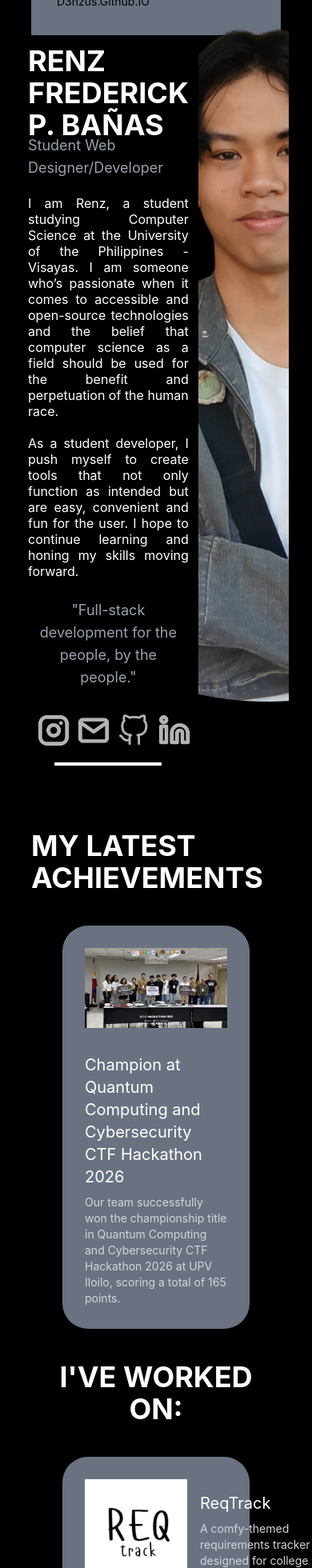
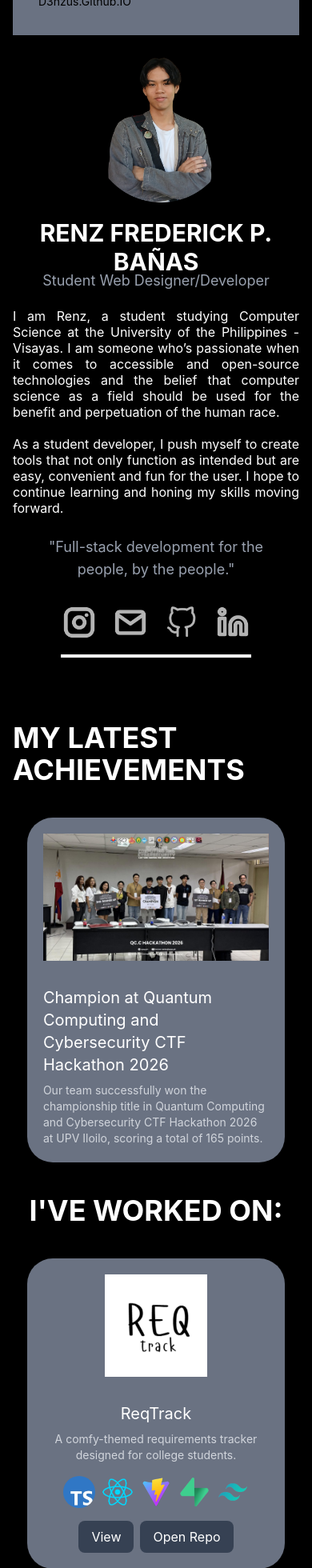
Before and after one commit to d3nzus/d3nzus.github.io, a React (Vite) app: page / in a window 390 px wide. Shown: the part 40-2000 px from the top of the page at 80% size. Built offline with nearby package versions, Linux system fonts and the light colour scheme.

Commit message:
feat: mobile responsiveness to block and cards

```diff
--- a/src/blocks/IntroBlock.tsx
+++ b/src/blocks/IntroBlock.tsx
@@ -3,21 +3,26 @@ import Socials from "../components/Socials";
 
 function IntroBlock() {
   return (
-    <div className="container mx-auto -top-20 relative">
-      {/* This div covers all content*/}
-      <div className="my-4 flex flex-row gap-4">
-        {/* This div covers all content except image, so that it renders seperately in the flex display*/}
-        <div className="-mx-1 flex flex-col top-20 relative">
-          <h1 className="text-4xl
-           font-bold text-white -my-1 ">
+    <div className="container mx-auto relative">
+
+      <div className="my-4 flex flex-col md:flex-row-reverse gap-6 items-center md:items-start">
+
+        <img
+          src="/image.png"
+          alt="Picture"
+          className="w-40 sm:w-56 md:w-2/5 h-auto z-0 shrink-0 relative object-cover pointer-events-none"
+        />
+
+        <div className="flex flex-col relative w-full md:w-3/5">
+          <h1 className="text-3xl sm:text-4xl md:text-5xl font-bold text-white -my-1 text-center md:text-left">
             RENZ FREDERICK P. BAÑAS
           </h1>
-          <p className="text-lg text-gray-400 -my-1">
+          <p className="text-lg text-gray-400 -my-1 text-center md:text-left">
             Student Web Designer/Developer
           </p>
           <br />
 
-          <p className="text-md text-white text-justify w-full wrap-anywhere h-fit leading-5">
+          <div className="text-md text-white text-justify w-full wrap-anywhere h-fit leading-5">
             I am Renz, a student studying Computer Science at the University of
             the Philippines - Visayas. I am someone who’s passionate when it
             comes to accessible and open-source technologies and the belief that
@@ -33,15 +38,11 @@ function IntroBlock() {
             </p>
             <Socials />
             <Line />
-          </p>
           </div>
-          <img
-            src="/image.png"
-            alt="Picture"
-            className="w-8/22 h-auto z-0 shrink-0 relative object-cover pointer-events-none"
-          />
         </div>
+
       </div>
+    </div>
   );
 }
 
--- a/src/components/AchievementCard.tsx
+++ b/src/components/AchievementCard.tsx
@@ -1,6 +1,6 @@
 function AchievementCard() {
   return (
-    <div className="bg-gray-500 rounded-4xl w-3/4 h-fit mx-auto p-7 my-10 flex flex-col gap-4 align-middle justify-center">
+    <div className="bg-gray-500 rounded-4xl w-[90%] sm:w-3/4 h-fit mx-auto p-5 sm:p-7 my-10 flex flex-col gap-4 align-middle justify-center">
       <img src="/achievement-images/Achievement1.png" alt="achievement" className="h-1/2 w-fill object-fill" />
       <div className="flex flex-col align-baseline w-full">
         <h1 className="text-xl text-white mt-4 text-left">Champion at Quantum Computing and Cybersecurity CTF Hackathon 2026 </h1>
--- a/src/components/ProjectCard.tsx
+++ b/src/components/ProjectCard.tsx
@@ -2,20 +2,21 @@ import Project from "../types";
 
 function ProjectCard({ project }: { project: Project }) {
   return (
-    <div className="bg-gray-500 rounded-4xl w-3/4 h-fit mx-auto p-7 my-10 flex align-baseline justify-start gap-4">
+    <div className="bg-gray-500 rounded-4xl w-[90%] sm:w-3/4 h-fit mx-auto p-5 sm:p-7 my-10 flex flex-col sm:flex-row items-center sm:items-start justify-start gap-4">
       <img
         src={project.image}
         alt={project.name}
-        className="h-32 w-32 object-fill"
+        className="h-32 w-32 shrink-0 object-fill"
       />
-      <div className="flex flex-col align-baseline w-full">
-        <h1 className="text-xl text-white mt-4 text-left">{project.name}</h1>
-        <p className="text-sm text-gray-300 mt-2 text-left">
+      <div className="flex flex-col w-full">
+        <h1 className="text-xl text-white mt-4 text-center sm:text-left">
+          {project.name}
+        </h1>
+        <p className="text-sm text-gray-300 mt-2 text-center sm:text-left">
           {project.description}
         </p>
 
-        {/* This div contains tags */}
-        <div className="flex mt-4 mr-auto flex-wrap">
+        <div className="flex mt-4 justify-center sm:justify-start sm:mr-auto flex-wrap gap-2">
           {project.tags.map((tag, index) => (
             <img
               key={index}
@@ -26,8 +27,7 @@ function ProjectCard({ project }: { project: Project }) {
           ))}
         </div>
 
-        {/* This div contains buttons and tags */}
-        <div className="flex flex-row-reverse mt-auto gap-2">
+        <div className="flex flex-row-reverse mt-auto gap-2 justify-center sm:justify-start">
           <a href={project.gitLink} target="_blank" rel="noopener noreferrer">
             <button className="bg-gray-700 text-white text-md px-4 py-2 rounded-lg mt-4">
               Open Repo
--- a/src/pages/Home.tsx
+++ b/src/pages/Home.tsx
@@ -6,11 +6,11 @@ import Achievements from "../blocks/Achievements";
 
 function Home() {
   return (
-    <div className="h-screen w-4/5 mx-auto">
+    <div className="min-h-screen w-full px-4 sm:px-6 md:w-11/12 lg:w-4/5 mx-auto">
       <Header />
       <IntroBlock />
       <Achievements />
-      <Project/>
+      <Project />
       <Education />
     </div>
   );
```
